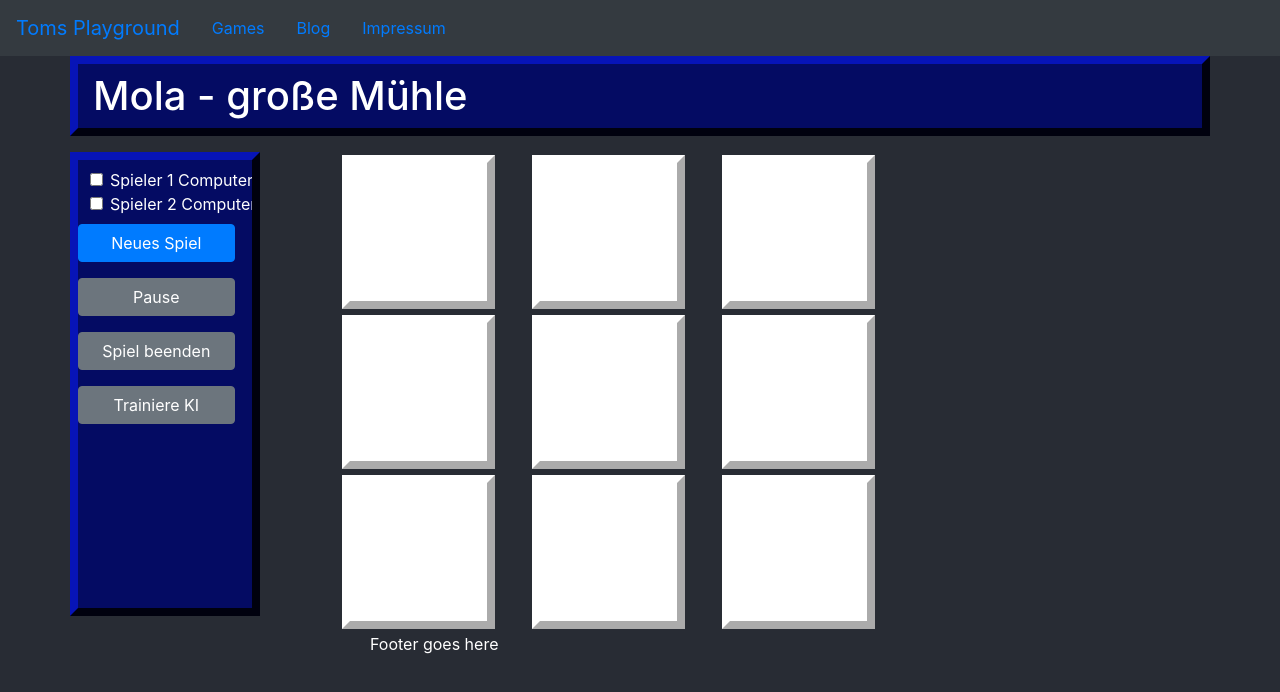
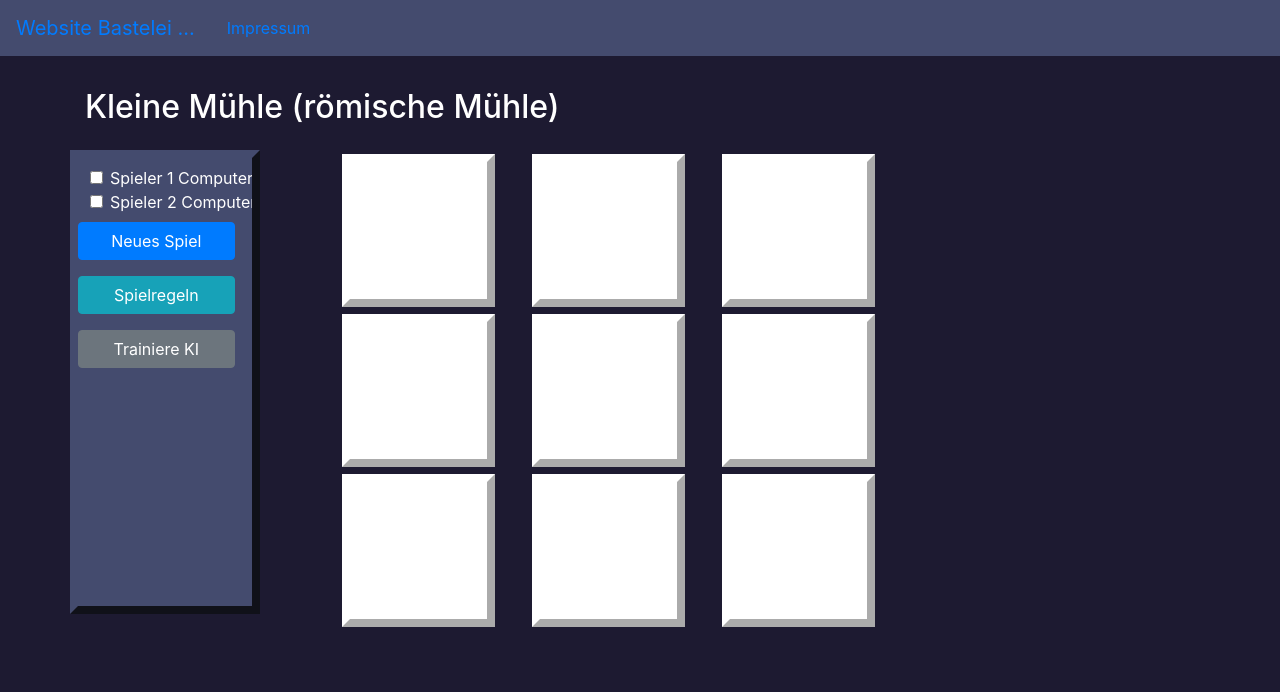
Before and after one commit to MimirsSource/blog-and-games, a React (Create React App) app: page / in a window 1280 px wide. Shown: the top 692 px of the page. Built offline with nearby package versions, Linux system fonts and the light colour scheme.

Commit message:
layout and modals

```diff
--- a/src/App.css
+++ b/src/App.css
@@ -1,4 +1,24 @@
 body {
-  background-color: #282c34;
+  background-color: #1D1A31;
   color: #ffffff;
 }
+
+.navigation {
+  background-color: #444B6E;
+}
+
+.nav-link {
+  cursor: pointer;
+}
+
+.information {
+  background-color: #3D315B;
+}
+
+.gamefield {
+  width: 12vw;
+  height: 12vw;
+  border: 0.5rem outset;
+  margin: 0.2rem;
+  cursor: pointer;
+};
--- a/src/App.tsx
+++ b/src/App.tsx
@@ -1,15 +1,14 @@
 import React from 'react';
 import './App.css';
+import { Mola } from './Games/Mola';
 import { Navigation } from './Navigation/Navigation';
-import { Mola } from './Games/Mola';
-import { Footer } from './Footer/Footer';
 
 function App() {
   return (
     <div>
       <Navigation></Navigation>
       <Mola></Mola>
-      <Footer></Footer>
+      {/* <Footer></Footer> */}
     </div>
   );
 }
--- a/src/Games/Mola.tsx
+++ b/src/Games/Mola.tsx
@@ -1,30 +1,47 @@
 import React, { Component, useState } from "react";
 
-import { Container, Row, Col, Label, Input, Button } from "reactstrap";
+import { Container, Row, Col, Label, Input, Button, Modal, ModalHeader, ModalBody, ModalFooter } from "reactstrap";
 import { MolaGame } from "./Mola/mola.game";
 import MolaState from "./Mola/mola.state";
 import { allStonesSet } from "./Mola/mola.rules";
 import { HumanPlayer } from "./Mola/mola.player";
+
+/**
+ * Color scheme:
+ * Brown  = #4B3B47
+ * Red    = #C14953
+ * Yellow = #E5DCC5
+ * Purple = #4D2D52
+ * Blue   = #1D1A31
+ */
+
+ /**
+ * Color scheme 2:
+ * Brown  = #2D080A
+ * Purple = #3D315B
+ * BlueL  = #444B6E
+ * Violet = #4D2D52
+ * Blue   = #1D1A31
+ */
 
 interface IProps {
 }
 
 interface IState {
     gameState: MolaState;
+    showDescription: boolean;
 }
 
 export class Mola extends React.Component<IProps, IState> {
 
     headlineStyle = {
-        backgroundColor: '#040b63',
-        border: '0.5rem outset #040b63',
-        paddingTop: '0.5rem',
+        paddingTop: '2rem',
         marginBottom: '1rem'
     };
 
     controlStyle = {
-        backgroundColor: '#040b63',
-        border: '0.5rem outset #040b63',
+        backgroundColor: '#444B6E',
+        border: '0.5rem outset #444B6E',
         paddingTop: '0.5rem',
         marginBottom: '1rem',
         overflow: 'hidden'
@@ -39,7 +56,7 @@ export class Mola extends React.Component<IProps, IState> {
 
     constructor(props: any) {
         super(props);
-        this.state = { gameState: new MolaState([0, 0, 0, 0, 0, 0, 0, 0, 0]) }
+        this.state = { gameState: new MolaState([0, 0, 0, 0, 0, 0, 0, 0, 0]), showDescription: false }
     }
 
     handleUpdate(gameState: MolaState) {
@@ -53,6 +70,10 @@ export class Mola extends React.Component<IProps, IState> {
 
     handleChangeTwo(event: React.ChangeEvent<HTMLInputElement>) {
         this.game.setHumanPlayerTwo(!event.target.checked);
+    }
+
+    toggleDescription() {
+        this.setState({ showDescription: !this.state.showDescription });
     }
 
     selectField(position: number) {
@@ -85,54 +106,59 @@ export class Mola extends React.Component<IProps, IState> {
             <Container>
                 <Row style={this.headlineStyle}>
                     <Col>
-                        <h1>Mola - große Mühle</h1>
+                        <h2>Kleine Mühle (römische Mühle)</h2>
                     </Col>
                 </Row>
                 <Row>
                     <Col sm="12" md="2" style={this.controlStyle}>
                         <Row>
-                            <Col sm="12" style={{padding: '0 0 0 1rem', margin: '0 0 0 1rem'}}>
+                            <Col sm="12" style={{ padding: '0 0 0 1rem', margin: '0 0 0 1rem' }}>
                                 <Input type="checkbox" onChange={(event) => this.handleChangeOne(event)} /> Spieler 1 Computer
                             </Col>
                         </Row>
                         <Row>
-                            <Col sm="12" style={{padding: '0 0 0 1rem', margin: '0 0 0 1rem'}}>
+                            <Col sm="12" style={{ padding: '0 0 0 1rem', margin: '0 0 0 1rem' }}>
                                 <Input type="checkbox" onChange={(event) => this.handleChangeTwo(event)} /> Spieler 2 Computer
                             </Col>
                         </Row>
+                        {!this.game.gameState.running &&
                             <Row>
                                 <Col sm="12" style={this.controlElementStyle}>
-                                <Button color="primary" style={{width: '90%'}}
+                                    <Button color="primary" style={{ width: '90%' }}
                                         onClick={() => this.game.runGame((gameState: MolaState) => this.handleUpdate(gameState))}>
                                         Neues Spiel
                                 </Button>
                                 </Col>
                             </Row>
+                        }
+
+                        {this.game.gameState.running &&
                             <Row>
                                 <Col sm="12" style={this.controlElementStyle}>
-                                <Button color="secondary" style={{width: '90%'}}
-                                    onClick={() => this.game.runGame((gameState: MolaState) => this.handleUpdate(gameState))}>
-                                    Pause
+                                    <Button color="secondary" style={{ width: '90%' }}
+                                        onClick={() => { this.game.stopGame((gameState: MolaState) => this.handleUpdate(gameState)) }}>
+                                        Spiel beenden
                                     </Button>
+                                </Col>
+                            </Row>
+                        }
+                        <Row>
+                            <Col sm="12" style={this.controlElementStyle}>
+                                <Button color="info" style={{ width: '90%' }}
+                                    onClick={() => { this.toggleDescription() }}>
+                                    Spielregeln</Button>
                             </Col>
                         </Row>
                         <Row>
                             <Col sm="12" style={this.controlElementStyle}>
-                                <Button color="secondary" style={{width: '90%'}}
-                                    onClick={() => this.game.runGame((gameState: MolaState) => this.handleUpdate(gameState))}>
-                                    Spiel beenden
-                                </Button>
-                            </Col>
-                        </Row>
-                        <Row>
-                            <Col sm="12" style={this.controlElementStyle}>
-                                <Button color="secondary" style={{width: '90%'}}
+                                <Button color="secondary" style={{ width: '90%' }}
                                     onClick={() => this.game.trainAI((gameState: MolaState) => this.handleUpdate(gameState), 1000)}>
                                     Trainiere KI</Button>
                             </Col>
                         </Row>
                     </Col>
                     <Board gameState={this.state.gameState} selectField={(position: number) => this.selectField(position)}></Board>
+                    <Description open={this.state.showDescription} toggle={() => { this.toggleDescription() }}></Description>
                 </Row>
             </Container>)
     }
@@ -180,27 +206,18 @@ const Board = (props: any) => {
 const Field = (props: any) => {
 
     let styleEmpty = {
-        width: '12vw',
-        height: '12vw',
         backgroundColor: 'white',
-        border: '0.5rem outset white',
-        margin: '0.2em'
+        borderColor: 'white',
     };
 
     let styleOne = {
-        width: '12vw',
-        height: '12vw',
-        backgroundColor: '#043a63',
-        border: '0.5rem outset #043a63',
-        margin: '0.2em'
+        backgroundColor: '#3D315B',
+        border: '0.5rem outset #3D315B',
     };
 
     let styleTwo = {
-        width: '12vw',
-        height: '12vw',
-        backgroundColor: '#63041f',
-        border: '0.5rem outset #63041f',
-        margin: '0.2em'
+        backgroundColor: '#C14953',
+        border: '0.5rem outset #C14953',
     };
 
     let getLayout = function (player: number) {
@@ -214,5 +231,23 @@ const Field = (props: any) => {
         return styleEmpty;
     }
 
-    return (<div style={getLayout(props.player)} onClick={props.select}></div>);
+    return (<div style={getLayout(props.player)} onClick={props.select} className="gamefield"></div>);
 }
+
+const Description = (props: any) => {
+    return (
+        <div>
+            <Modal isOpen={props.open} toggle={props.toggle}>
+                <div className="information">
+                    <ModalHeader toggle={props.toggle}>Spielanleitung</ModalHeader>
+                    <ModalBody>
+                        Lorem ipsum dolor sit amet, consectetur adipisicing elit, sed do eiusmod tempor incididunt ut labore et dolore magna aliqua. Ut enim ad minim veniam, quis nostrud exercitation ullamco laboris nisi ut aliquip ex ea commodo consequat. Duis aute irure dolor in reprehenderit in voluptate velit esse cillum dolore eu fugiat nulla pariatur. Excepteur sint occaecat cupidatat non proident, sunt in culpa qui officia deserunt mollit anim id est laborum.
+                </ModalBody>
+                    <ModalFooter>
+                        <Button color="primary" onClick={props.toggle}>Schließen</Button>
+                    </ModalFooter>
+                </div>
+            </Modal>
+        </div>
+    );
+}
--- a/src/Games/Mola/mola.game.ts
+++ b/src/Games/Mola/mola.game.ts
@@ -30,6 +30,13 @@ export class MolaGame {
         uiStateHandler(this.gameState.currentState);
         console.log("Started game");
         this.intervalId = setInterval(() => this.gameIteration(uiStateHandler), this.training ? 10 : 2000);
+    }
+
+    stopGame(uiStateHandler: (gameState: MolaState) => void) {
+        this.reset();
+        this.gameState.running = false;
+        uiStateHandler(this.gameState.currentState);
+        clearInterval(this.intervalId);
     }
 
     gameIteration(uiStateHandler: (gameState: MolaState) => void) {
--- a/src/Navigation/Navigation.tsx
+++ b/src/Navigation/Navigation.tsx
@@ -1,26 +1,62 @@
 import { Component } from "react";
-import { Navbar, NavbarBrand, NavItem, NavLink, Collapse, Nav } from 'reactstrap';
+import { Navbar, NavbarBrand, NavItem, NavLink, Collapse, Nav, Modal, ModalHeader, ModalBody, ModalFooter, Button } from 'reactstrap';
 import React from "react";
 
-export class Navigation extends Component {
+interface IState {
+    showImpressum: boolean;
+}
+
+interface IProps {
+
+}
+
+export class Navigation extends React.Component<IProps, IState> {
+
+    constructor(props: any) {
+        super(props);
+        this.state = { showImpressum: false };
+    }
+
+    toggleImpressum(): void {
+        this.setState({ showImpressum: !this.state.showImpressum });
+    }
 
     render() {
-        return(
-            <Navbar color="dark" expand="md">
-                <NavbarBrand href="/">Toms Playground</NavbarBrand>
+        return (
+            <Navbar className="navigation" expand="md">
+                <NavbarBrand >Website Bastelei ...</NavbarBrand>
                 <Collapse isOpen={true} navbar>
                     <Nav>
-                        <NavItem>
+                        {/* <NavItem>
                             <NavLink>Games</NavLink>
                         </NavItem>
                         <NavItem>
                             <NavLink>Blog</NavLink>
-                        </NavItem>
+                        </NavItem>*/}
                         <NavItem>
-                            <NavLink>Impressum</NavLink>
+                            <NavLink onClick={() => this.toggleImpressum()}>Impressum</NavLink>
                         </NavItem>
                     </Nav>
                 </Collapse>
+                <Impressum open={this.state.showImpressum} toggle={() => this.toggleImpressum()}></Impressum>
             </Navbar>)
     }
 }
+
+const Impressum = (props: any) => {
+    return (
+        <div>
+            <Modal isOpen={props.open} toggle={props.toggle} >
+                <div className="information">
+                    <ModalHeader toggle={props.toggle}>Impressum</ModalHeader>
+                    <ModalBody>
+                        Lorem ipsum dolor sit amet, consectetur adipisicing elit, sed do eiusmod tempor incididunt ut labore et dolore magna aliqua. Ut enim ad minim veniam, quis nostrud exercitation ullamco laboris nisi ut aliquip ex ea commodo consequat. Duis aute irure dolor in reprehenderit in voluptate velit esse cillum dolore eu fugiat nulla pariatur. Excepteur sint occaecat cupidatat non proident, sunt in culpa qui officia deserunt mollit anim id est laborum.
+                    </ModalBody>
+                    <ModalFooter>
+                        <Button color="primary" onClick={props.toggle}>Schließen</Button>
+                    </ModalFooter>
+                </div>
+            </Modal>
+        </div>
+    )
+}
```
Lines whose indentation alone changed are shown as unchanged.
